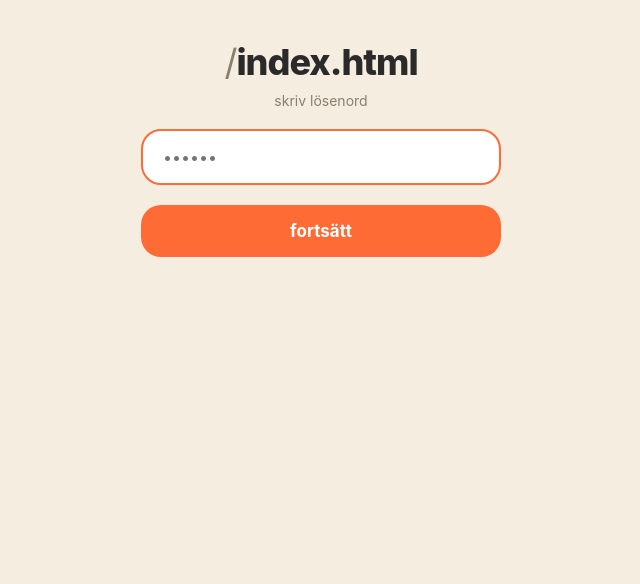
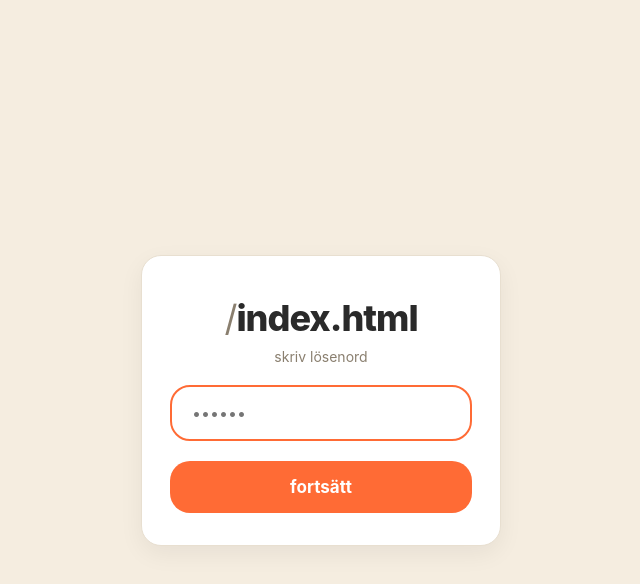
Before and after one commit to jocelynenglund/areyouat, a website: page index.html in a window 1280 px wide. Shown: the whole page, without its empty margins (319-959 px from the left). Drawn offline with Linux system fonts and the light colour scheme.

Commit message:
style: card layout with shadow, vertically centered

```diff
--- a/lib/base.css
+++ b/lib/base.css
@@ -18,8 +18,9 @@ body {
   min-height: 100vh;
   display: flex;
   justify-content: center;
-  align-items: flex-start;
+  align-items: center;
   padding: 40px 20px;
+  min-height: 100svh;
 }
 #app {
   width: 100%;
--- a/slices/friend/presence/slice.css
+++ b/slices/friend/presence/slice.css
@@ -5,6 +5,11 @@
   align-items: center;
   gap: 20px;
   text-align: center;
+  background: var(--card);
+  border-radius: var(--radius);
+  box-shadow: var(--shadow);
+  padding: 40px 28px 32px;
+  border: 1px solid var(--border);
 }
 
 .place-name {
```
